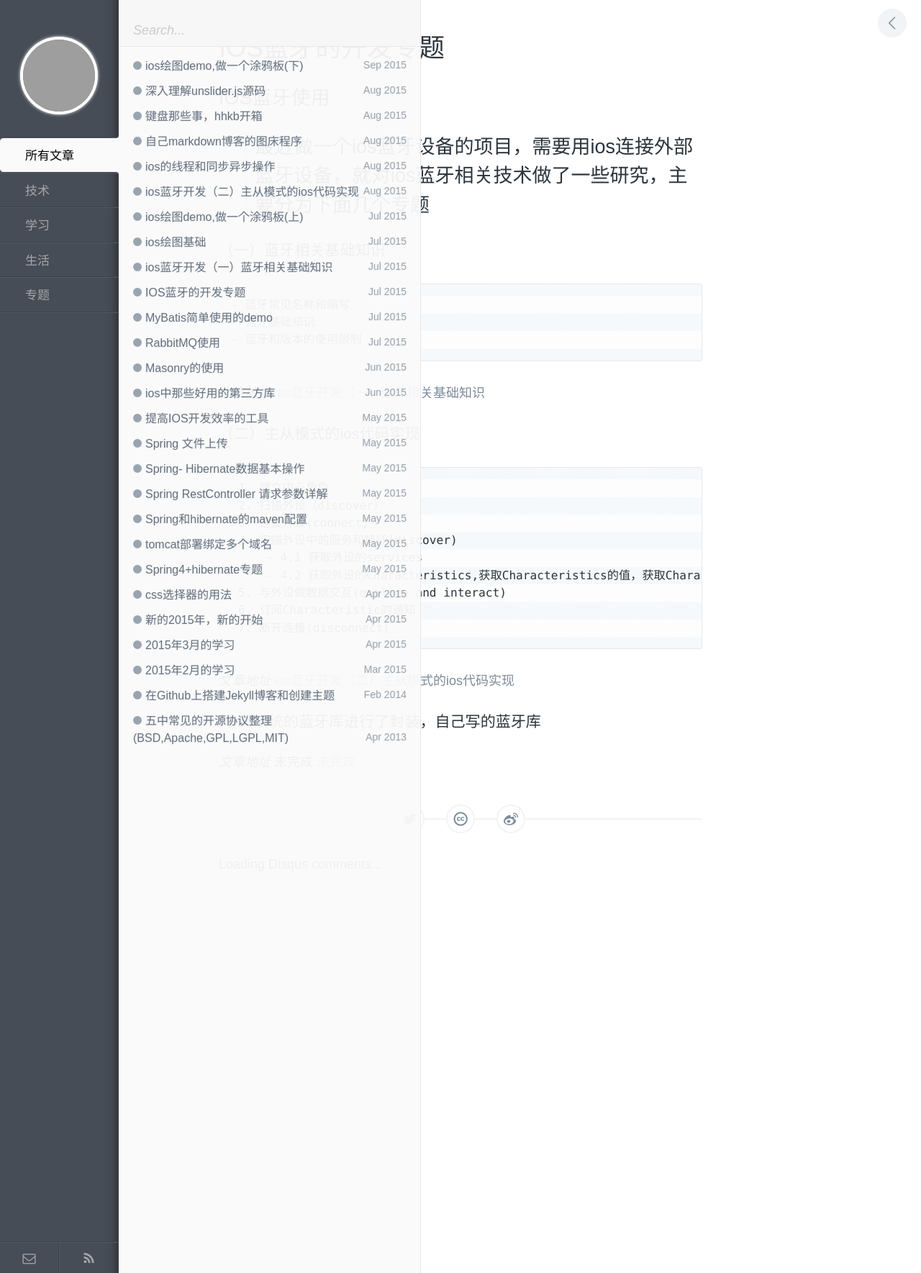
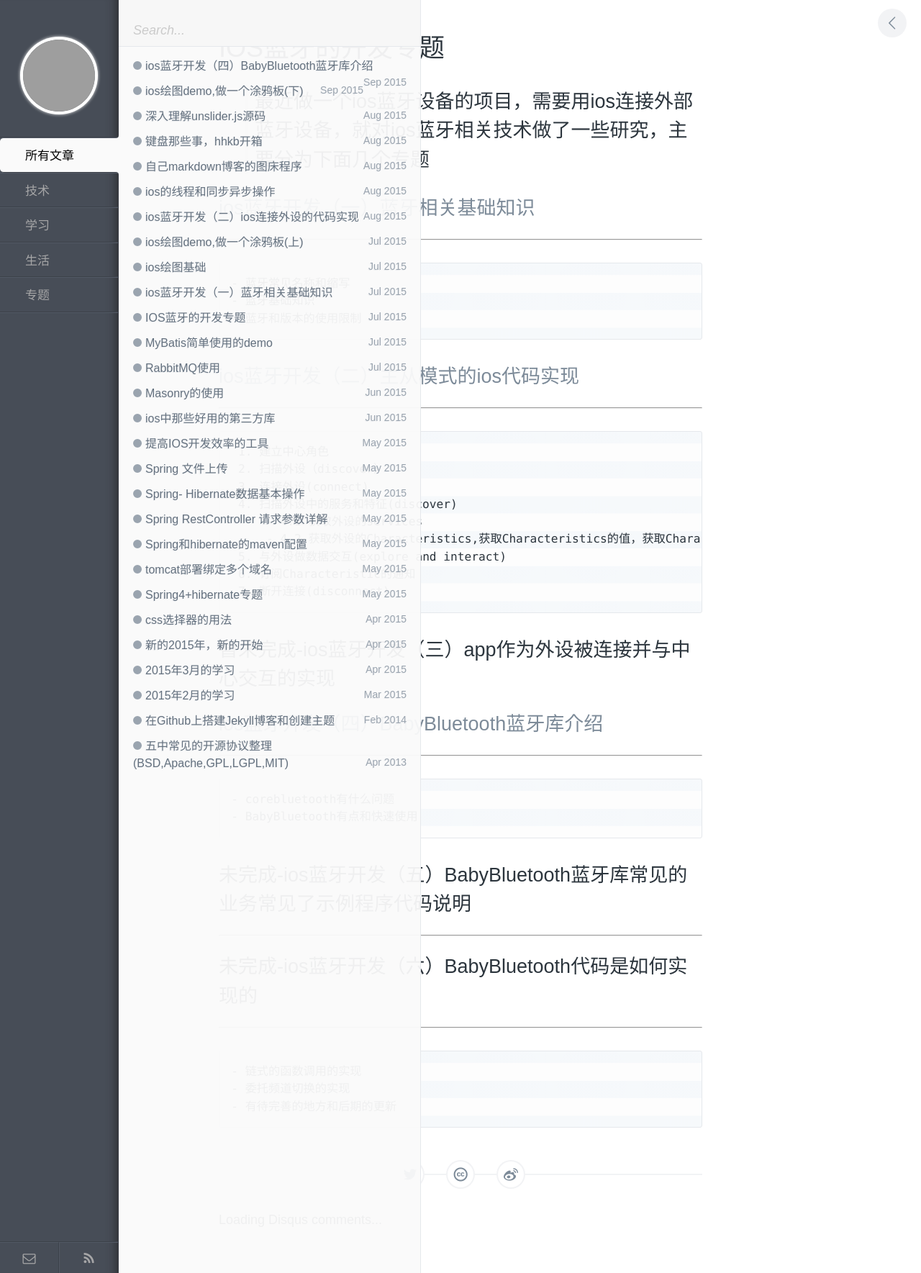
Before and after one commit to coolnameismy/coolnameismy.github.io, a Jekyll site: the page built from _posts/course/2015-07-17-ios-BLE-0.md, in a window 1280 px wide. Shown: the whole page at 72% size. Built offline with Jekyll 4.4.1, drawn with Linux system fonts in a browser that asks for light colours; Markdown is read by kramdown in place of the engine named in the settings; comment, search, counter and statistics services are not loaded; part of the change alters nothing that is shown; grey boxes are pictures that could not be loaded.

Commit message:
new article for BabyBluetooth

`````diff
--- a/_posts/course/2015-07-17-ios-BLE-0.md
+++ b/_posts/course/2015-07-17-ios-BLE-0.md
@@ -7,21 +7,18 @@ keywords: IOS,BLE,蓝牙
 description:
 ---
 
-# IOS蓝牙使用
-
 > 最近做一个ios蓝牙设备的项目，需要用ios连接外部蓝牙设备，就对ios蓝牙相关技术做了一些研究，主要分为下面几个专题
 ---
 
-### （一）蓝牙相关基础知识
-
+# [ios蓝牙开发（一）蓝牙相关基础知识](/2015/07/17/ios-BLE-1.html)
+---
     - 蓝牙常见名称和缩写
     - 蓝牙基础知识
     - 蓝牙和版本的使用限制
 
-_文章地址_ [ios蓝牙开发（一）蓝牙相关基础知识](/2015/07/17/ios-BLE-1.html)
 
-### （二）主从模式的ios代码实现
-
+# [ios蓝牙开发（二）主从模式的ios代码实现](/2015/08/14/ios-BLE-2.html)
+---
      1. 建立中心角色
      2. 扫描外设（discover）
      3. 连接外设(connect)
@@ -32,8 +29,21 @@ _文章地址_ [ios蓝牙开发（一）蓝牙相关基础知识](/2015/07/17/io
      6. 订阅Characteristic的通知
      7. 断开连接(disconnect)
 
-_文章地址_  [ios蓝牙开发（二）主从模式的ios代码实现](/2015/08/14/ios-BLE-2.html)
 
-### 对ios系统的蓝牙库进行了封装，自己写的蓝牙库
+# 暂未完成-ios蓝牙开发（三）app作为外设被连接并与中心交互的实现
 
-_文章地址_  未完成 [未完成](#)
+#  [ios蓝牙开发（四）BabyBluetooth蓝牙库介绍](/2015/09/07/ios-BLE-3.html)
+---
+    - corebluetooth有什么问题
+    - BabyBluetooth有点和快速使用
+
+
+# 未完成-ios蓝牙开发（五）BabyBluetooth蓝牙库常见的业务常见了示例程序代码说明
+---
+
+# 未完成-ios蓝牙开发（六）BabyBluetooth代码是如何实现的
+---
+
+    - 链式的函数调用的实现
+    - 委托频道切换的实现
+    - 有待完善的地方和后期的更新
--- a/_posts/tech/IOS/2015-08-14-ios-BLE-2.md
+++ b/_posts/tech/IOS/2015-08-14-ios-BLE-2.md
@@ -1,6 +1,6 @@
 ---
 layout: post
-title: ios蓝牙开发（二）主从模式的ios代码实现
+title: ios蓝牙开发（二）ios连接外设的代码实现
 category: 技术
 tags: IOS,BLE,蓝牙
 keywords: IOS,BLE,蓝牙
@@ -9,12 +9,12 @@ description:
 
 
 ## ios蓝牙开发（二）与蓝牙设备相关的应用开发
-> 上一篇文章讲述了主从设备连接的模式，我们具体说明一下一个应用场景，主设备（手机），从设备的应用。一般来说，从设备（蓝牙设备，比如智能手环之类的东西），
+> 上一篇文章讲述了主设备连接外设的模式，我们具体说明一下应用场景，主设备（手机去扫描连接外设，发现外设服务和属性，操作服务和属性的应用。一般来说，外设（蓝牙设备，比如智能手环之类的东西），
 > 会由硬件工程师开发好，并定义好设备提供的服务，每个服务对于的特征，每个特征的属性（只读，只写，通知等等），本文例子的业务场景，就是用一手机app去读写蓝牙设备。
 
 ---
 
-##蓝牙的主、从模式的使用流程
+##ios连接外设的代码实现流程
     1. 建立中心角色
     2. 扫描外设（discover）
     3. 连接外设(connect)
--- /dev/null
+++ b/_posts/tech/IOS/2015-09-7-ios-BLE-3.md
@@ -0,0 +1,146 @@
+---
+layout: post
+title: ios蓝牙开发（四）BabyBluetooth蓝牙库介绍
+category: 技术
+tags: IOS,BLE,蓝牙
+keywords: IOS,BLE,蓝牙
+description:
+---
+
+> [BabyBluetooth](https://github.com/coolnameismy/BabyBluetooth) 是一个最简单易用的蓝牙库，基于CoreBluetooth的封装，并兼容ios和mac osx。
+
+
+##特色：
+
+- 基于原生CoreBluetooth框架封装的轻量级的开源库，可以帮你更简单地使用CoreBluetooth API。
+- CoreBluetooth所有方法都是通过委托完成，代码冗余且顺序凌乱。BabyBluetooth使用block方法，可以重新按照功能和顺序组织代码，并提供许多方法减少蓝牙开发过程中的代码量。
+- 链式方法体，代码更简洁、优雅。
+- 通过channel切换区分委托调用，并方便切换
+
+##来源
+
+最近几个月做了蓝牙项目，用到coreBluetooch感觉语句写的到处都是，不是那么多优雅。一整条链下来要近10个委托方法，并且不断的在委托方法中调用事件进入其他的委托，导致
+代码有种零散的感觉，到处都是。我就想让coreBlueTooth变得使用更简单，语法更优雅，所以就开始写这个BabyBluetooch蓝牙库。
+
+刚开始写BabyBluetooth时，只是有目标而已，就一步步安装目标去实现，也遇到过很多问题，慢慢的也想出了解决方案，并一步步到9月7日早晨，才算完成了
+第一个可以的版本。对于蓝牙这种在app中亮相率不高的功能，我看github上ios使用的操作蓝牙的库最多就100来个star，然后BabyBluetooch2天的时间内已经有了15个star和10个fork，
+已经是相当不错了，很快就有越来越多的人参与到项目中，issues，pull request等等。这些都是个人成长和项目成长非常宝贵的资源。
+
+##期待
+
+  - 蓝牙库写起来很辛苦，希望大家可以多多支持，多多star。[BabyBluetooth主页](https://github.com/coolnameismy/BabyBluetooth)
+  - 如果在使用过程中遇到BUG，或发现功能不够用，希望你能Issues我，谢谢
+  - 期待大家也能一起为BabyBluetooth输出代码，这里我只是给BabyBluetooth开了个头，他可以增加和优化的地方还是非常多。也期待和大家在Pull Requests一起学习，交流，成长。
+
+## Quick Example
+
+
+
+```objc
+
+//导入.h文件和系统蓝牙库的头文件
+#import "BabyBluetooth.h"
+
+-(void)viewDidLoad {
+    [super viewDidLoad];
+
+   //初始化BabyBluetooth 蓝牙库
+    baby = [BabyBluetooth shareBabyBluetooth];
+    //设置蓝牙委托
+    [self babyDelegate];
+    __weak typeof(baby) weakBaby = baby;
+    //因为蓝牙设备打开需要时间，所以只有监听到蓝牙设备状态打开后才能安全的使用蓝牙
+    [baby setBlockOnCentralManagerDidUpdateState:^(CBCentralManager *central) {
+        if (central.state == CBCentralManagerStatePoweredOn) {
+
+            //扫描设备 然后连接设备 然后读取服务,然后读取characteristics名称和值和属性，获取characteristics对应的description的名称和值
+            baby.scanForPeripherals().connectToPeripheral().discoverServices()
+              .discoverCharacteristics().readValueForCharacteristic().discoverDescriptorsForCharacteristic()
+              .readValueForDescriptors().begin();
+
+        }
+    }];
+}
+
+//蓝牙网关初始化和委托方法设置
+-(void)babyDelegate{
+
+    //设置扫描到设备的委托
+    [baby setBlockOnDiscoverToPeripherals:^(CBCentralManager *central, CBPeripheral *peripheral, NSDictionary *advertisementData, NSNumber *RSSI) {
+        NSLog(@"搜索到了设备:%@",peripheral.name);
+    }];
+    //设置设备连接成功的委托
+    [baby setBlockOnConnected:^(CBCentralManager *central, CBPeripheral *peripheral) {
+        NSLog(@"设备：%@--连接成功",peripheral.name);
+    }];
+    //设置发现设备的Services的委托
+    [baby setBlockOnDiscoverServices:^(CBPeripheral *peripheral, NSError *error) {
+        for (CBService *service in peripheral.services) {
+            NSLog(@"搜索到服务:%@",service.UUID.UUIDString);
+        }
+    }];
+    //设置发现设service的Characteristics的委托
+    [baby setBlockOnDiscoverCharacteristics:^(CBPeripheral *peripheral, CBService *service, NSError *error) {
+        NSLog(@"===service name:%@",service.UUID);
+        for (CBCharacteristic *c in service.characteristics) {
+            NSLog(@"charateristic name is :%@",c.UUID);
+        }
+    }];
+    //设置读取characteristics的委托
+    [baby setBlockOnReadValueForCharacteristic:^(CBPeripheral *peripheral, CBCharacteristic *characteristics, NSError *error) {
+        NSLog(@"characteristic name:%@ value is:%@",characteristics.UUID,characteristics.value);
+    }];
+    //设置发现characteristics的descriptors的委托
+    [baby setBlockOnDiscoverDescriptorsForCharacteristic:^(CBPeripheral *peripheral, CBCharacteristic *characteristic, NSError *error) {
+        NSLog(@"===characteristic name:%@",characteristic.service.UUID);
+        for (CBDescriptor *d in characteristic.descriptors) {
+            NSLog(@"CBDescriptor name is :%@",d.UUID);
+        }
+    }];
+    //设置读取Descriptor的委托
+    [baby setBlockOnReadValueForDescriptors:^(CBPeripheral *peripheral, CBDescriptor *descriptor, NSError *error) {
+        NSLog(@"Descriptor name:%@ value is:%@",descriptor.characteristic.UUID, descriptor.value);
+    }];
+
+    //过滤器
+    //设置查找设备的过滤器
+    [baby setDiscoverPeripheralsFilter:^BOOL(NSString *peripheralsFilter) {
+        //设置查找规则是名称大于1 ， the search rule is peripheral.name length > 1
+        if (peripheralsFilter.length >1) {
+            return YES;
+        }
+        return NO;
+    }];
+
+    //设置连接的设备的过滤器
+     __block BOOL isFirst = YES;
+    [baby setFilterOnConnetToPeripherals:^BOOL(NSString *peripheralName) {
+        //这里的规则是：连接第一个AAA打头的设备
+        if(isFirst && [peripheralName hasPrefix:@"AAA"]){
+            isFirst = NO;
+            return YES;
+        }
+        return NO;
+    }];
+
+
+}
+
+```
+
+CoreBluetooch中实现上扫描，连接，发现服务和characteristic以及它的值相关方法调用是很麻烦啰嗦凌乱的。如下：
+centralManager启动->状态委托->调用扫描方法->进入扫描到设备的委托->调用连接设备方法->进入连接到设备的委托->发现服务方法->发现服务委托->
+发现characteristic方法->发现characteristic委托->读characteristic的value->读characteristic的value的委托->读description，读description的value-> ....的委托
+
+而BabyBluetooth只需要一句话就执行了上面的内容。
+
+````objc
+  //扫描设备 然后读取服务,然后读取characteristics名称和值和属性，获取characteristics对应的description的名称和值
+  baby.scanForPeripherals().connectToPeripheral().discoverServices()
+  .discoverCharacteristics().readValueForCharacteristic().discoverDescriptorsForCharacteristic()
+  .readValueForDescriptors().begin();
+````
+另一方面，BabyBluetooth所有的委托方法都紧凑的聚在了一起。此外，快速示例中没有包括channel的使用，如果包括了channel，那么ios几个页面或者组件的蓝牙
+调用模块都可以写在一起，看起来就觉得很方便。
+
+关于更多BabyBluetooth的介绍和使用示例已经api，请移步到[BabyBluetooth主页](https://github.com/coolnameismy/BabyBluetooth)查看
`````
